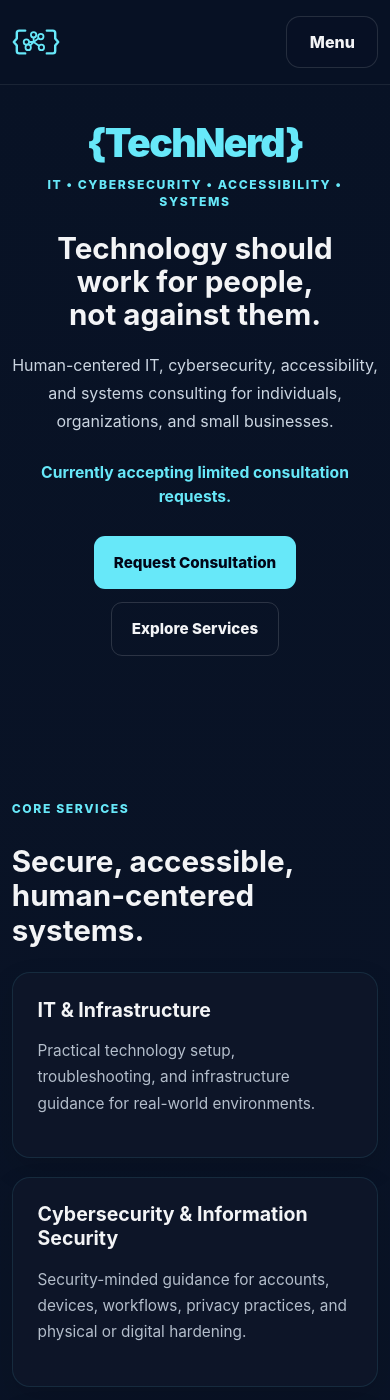
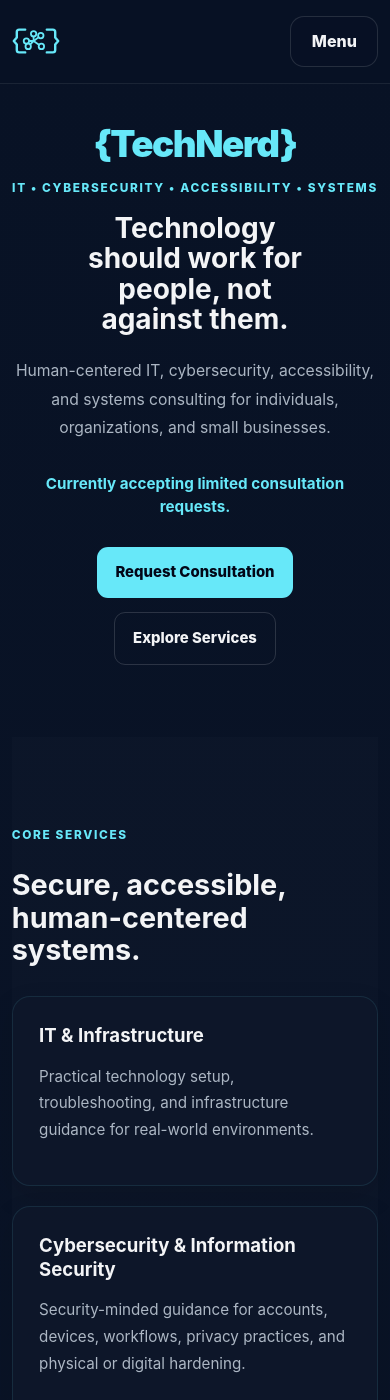
Before and after one commit to cjblackthorn/technerd, a Jekyll site: the page built from index.md, in a window 390 px wide and 1400 px high. Built offline with Jekyll 4.4.1, drawn with Linux system fonts in a browser that asks for light colours.

Commit message:
Refine mobile rhythm section contrast and footer polish

```diff
--- a/assets/css/nav-polish.scss
+++ b/assets/css/nav-polish.scss
@@ -26,8 +26,8 @@
   }
 
   .mobile-nav summary {
-    min-width: 5.75rem;
-    padding: 0.72rem 0.95rem;
+    min-width: 5.5rem;
+    padding: 0.68rem 0.92rem;
     border-color: rgba(255, 255, 255, 0.12);
     border-radius: 14px;
   }
@@ -36,7 +36,7 @@
     position: absolute;
     top: calc(100% + 0.65rem);
     right: 0;
-    width: min(16.75rem, 74vw);
+    width: min(16rem, 72vw);
     z-index: 2000;
   }
 
@@ -45,107 +45,169 @@
   }
 
   .hero {
-    padding-top: 2.35rem;
-    padding-bottom: 4rem;
+    padding-top: 2.6rem;
+    padding-bottom: 4.5rem;
+  }
+
+  .hero-content {
+    max-width: 40rem;
   }
 
   .hero-logo {
-    font-size: clamp(2.45rem, 9vw, 3.7rem);
+    font-size: clamp(2.3rem, 8vw, 3.4rem);
+    margin-bottom: 1.1rem;
+  }
+
+  .hero-eyebrow {
+    font-size: clamp(0.68rem, 2.2vw, 0.78rem);
+    letter-spacing: 0.08em;
+    line-height: 1.45;
     margin-bottom: 0.85rem;
   }
 
-  .hero-eyebrow {
-    font-size: clamp(0.68rem, 2.35vw, 0.78rem);
-    letter-spacing: 0.08em;
-    line-height: 1.45;
-  }
-
   .hero h1 {
-    font-size: clamp(1.85rem, 7.35vw, 2.65rem);
-    line-height: 1.12;
-    max-width: 14.5ch;
-    margin-top: 1.3rem;
-    margin-bottom: 1.25rem;
+    font-size: clamp(1.75rem, 6.8vw, 2.45rem);
+    line-height: 1.08;
+    max-width: 12ch;
+    margin-top: 1rem;
+    margin-bottom: 1.45rem;
   }
 
   .hero-lede {
-    font-size: 1rem;
-    line-height: 1.75;
-    max-width: 34rem;
+    font-size: 0.98rem;
+    line-height: 1.82;
+    max-width: 32rem;
+    color: rgba(203, 213, 225, 0.84);
   }
 
   .availability-banner {
-    font-size: 0.98rem;
+    font-size: 0.95rem;
     line-height: 1.55;
-    margin-top: 1.6rem;
+    margin-top: 1.8rem;
   }
 
   .button {
-    padding: 0.82rem 1.25rem;
+    padding: 0.8rem 1.15rem;
     border-radius: 11px;
-    font-size: 0.95rem;
+    font-size: 0.93rem;
   }
 
   .button-row {
-    gap: 0.85rem;
-    margin-top: 1.7rem;
+    gap: 0.9rem;
+    margin-top: 1.75rem;
   }
 
   .section-block {
-    padding: 4.15rem 0;
+    padding: 4.75rem 0;
+  }
+
+  .section-block:nth-of-type(even) {
+    background: rgba(255,255,255,0.012);
   }
 
   .section-block h2,
   .accent-panel h2,
   .final-cta h2 {
-    font-size: clamp(1.85rem, 6.4vw, 2.65rem);
-    line-height: 1.16;
-    max-width: 17ch;
+    font-size: clamp(1.8rem, 6vw, 2.45rem);
+    line-height: 1.14;
+    max-width: 15ch;
+    text-align: left;
+    margin-inline: 0;
   }
 
   .eyebrow {
-    font-size: 0.76rem;
-    letter-spacing: 0.13em;
+    font-size: 0.74rem;
+    letter-spacing: 0.14em;
   }
 
   .card-grid,
   .process-grid {
-    gap: 1.15rem;
-    margin-top: 1.55rem;
+    gap: 1.2rem;
+    margin-top: 1.8rem;
   }
 
   .card,
   .process-step {
-    padding: 1.55rem;
+    padding: 1.65rem;
     border-color: rgba(103,232,249,0.10);
     box-shadow: 0 0.7rem 1.8rem rgba(0, 0, 0, 0.12);
   }
 
   .card h3,
   .process-step h3 {
-    font-size: 1.22rem;
-    line-height: 1.24;
+    font-size: 1.16rem;
+    line-height: 1.3;
   }
 
   .card p,
   .process-step p,
   .accent-panel p {
-    font-size: 0.96rem;
-    line-height: 1.72;
-    color: rgba(203, 213, 225, 0.88);
+    font-size: 0.95rem;
+    line-height: 1.76;
+    color: rgba(203, 213, 225, 0.84);
   }
 
   .accent-panel {
-    padding: 2.15rem;
+    padding: 2.3rem;
     border-color: rgba(103,232,249,0.11);
+    text-align: left;
+  }
+
+  .accent-panel h2,
+  .accent-panel p {
+    margin-inline: 0;
   }
 
   .step-number {
     font-size: 0.74rem;
   }
 
+  .final-cta {
+    padding-top: 1rem;
+  }
+
+  .final-cta h2 {
+    text-align: center;
+    margin-inline: auto;
+  }
+
   .final-cta p {
-    color: rgba(203, 213, 225, 0.9);
+    color: rgba(203, 213, 225, 0.88);
+  }
+
+  .site-footer {
+    padding: 5rem 0 4rem;
+  }
+
+  .footer-brand {
+    margin-bottom: 2.75rem;
+  }
+
+  .footer-brand .brand {
+    width: auto;
+    height: auto;
+    font-size: 1.7rem;
+    font-weight: 800;
+    margin-bottom: 1rem;
+  }
+
+  .footer-brand p {
+    font-size: 0.95rem;
+    line-height: 1.75;
+    color: rgba(203, 213, 225, 0.82);
+  }
+
+  .footer-grid {
+    gap: 2.5rem;
+  }
+
+  .site-footer h3,
+  .site-footer h4 {
+    margin-bottom: 1rem;
+  }
+
+  .site-footer li {
+    margin-bottom: 0.9rem;
   }
 }
 
```
